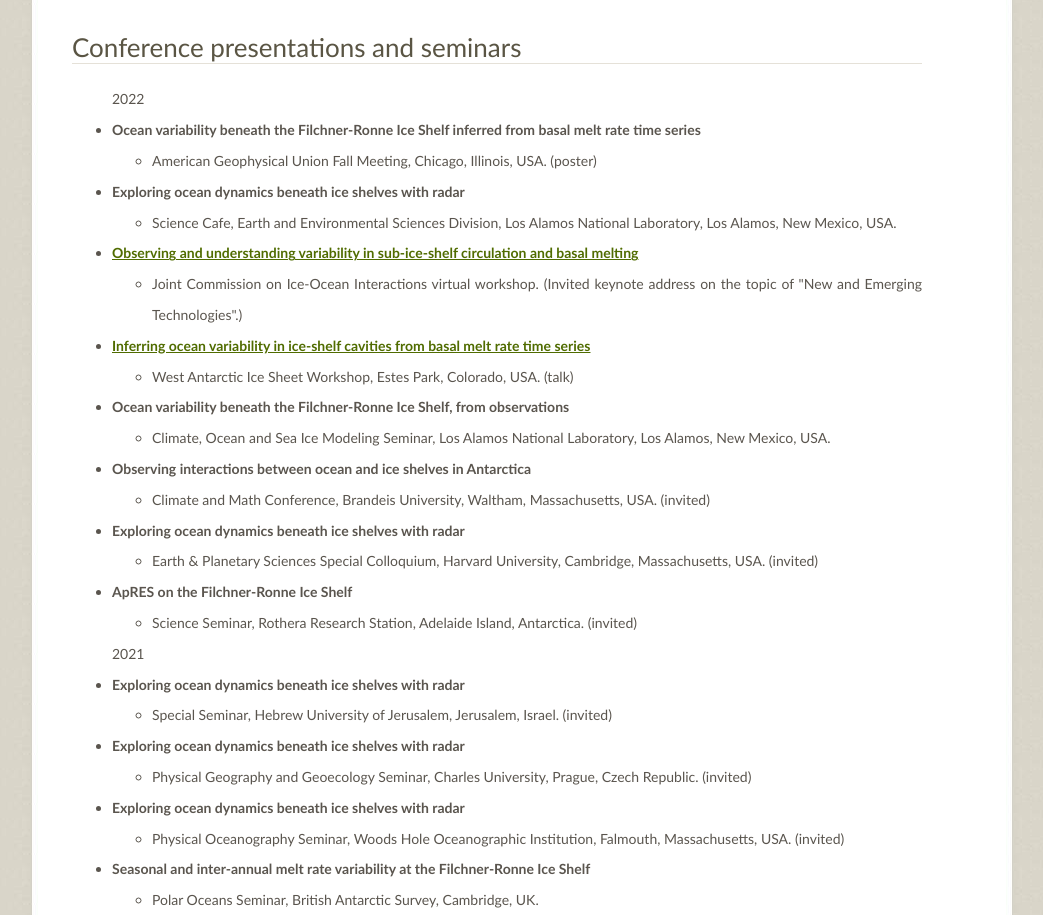
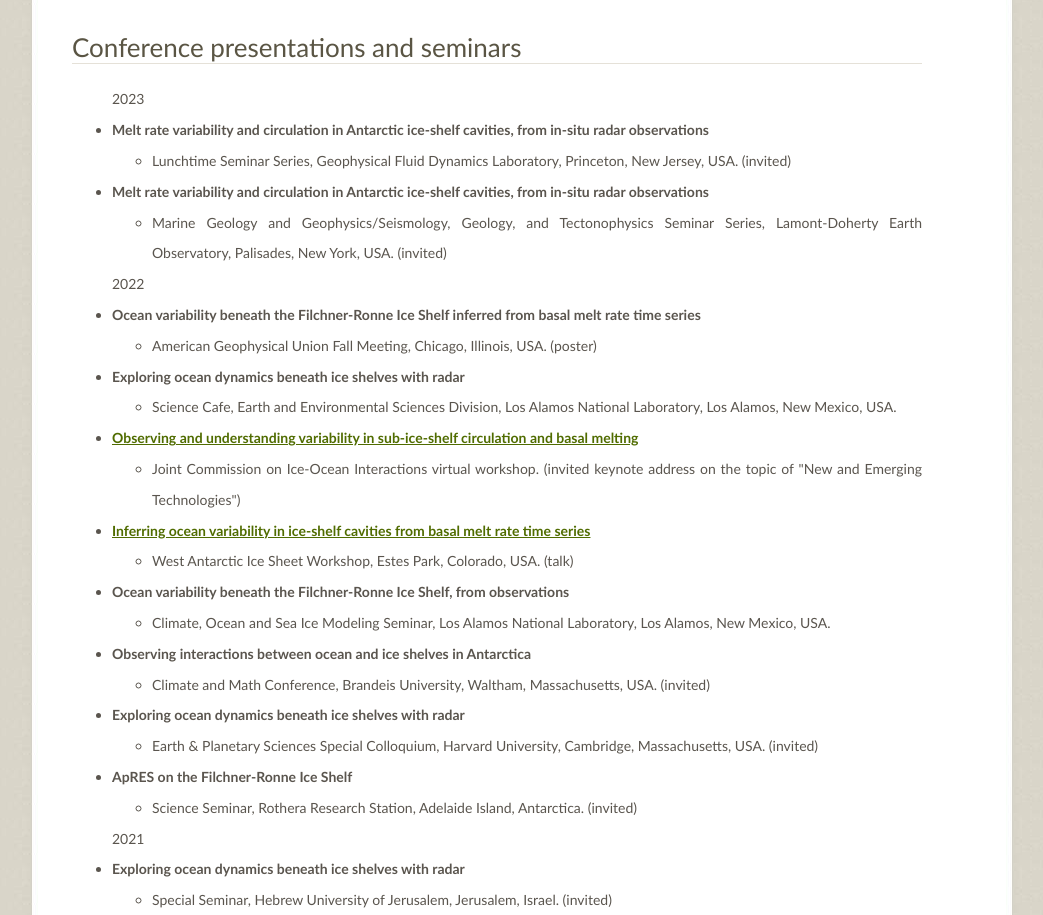
Before and after one commit to irenavankova/irenavankova.github.io, a plain HTML site: page Papers_Talks.html in a window 1280 px wide. Shown: the part 1530-2445 px from the top of the page, without its empty margins (118-1161 px from the left). Drawn offline with Linux system fonts and the light colour scheme.

Commit message:
east coast talks

```diff
--- a/Papers_Talks.html
+++ b/Papers_Talks.html
@@ -109,6 +109,19 @@ Paper featured as a Research Spotlight in the AGU's <a href="https://eos.org/res
 				<div class="entry">
 
 				  <ol reversed="reversed">
+2023
+
+    <li type="disc"><b>Melt rate variability and circulation in Antarctic ice-shelf cavities, from in-situ radar observations</b>
+   <ol>
+<li type="circle">Lunchtime Seminar Series, Geophysical Fluid Dynamics Laboratory, Princeton, New Jersey, USA. (invited)</li>
+</ol>
+
+    <li type="disc"><b>Melt rate variability and circulation in Antarctic ice-shelf cavities, from in-situ radar observations</b>
+   <ol>
+<li type="circle">Marine Geology and Geophysics/Seismology, Geology, and Tectonophysics Seminar Series, Lamont-Doherty Earth Observatory, Palisades, New York, USA. (invited)</li>
+</ol>
+
+
 2022
 
     <li type="disc"><b>Ocean variability beneath the Filchner-Ronne Ice Shelf inferred from basal melt rate time series</b>
@@ -123,7 +136,7 @@ Paper featured as a Research Spotlight in the AGU's <a href="https://eos.org/res
 
     <li type="disc"><a href="https://youtu.be/KlQw8ba-e2M" rel="nofollow"><b>Observing and understanding variability in sub-ice-shelf circulation and basal melting</b></a>
    <ol>
-<li type="circle">Joint Commission on Ice-Ocean Interactions virtual workshop. (Invited keynote address on the topic of "New and Emerging Technologies".)</li>
+<li type="circle">Joint Commission on Ice-Ocean Interactions virtual workshop. (invited keynote address on the topic of "New and Emerging Technologies")</li>
 </ol>
 
 
```
Also changed, not shown: Personal.html (+4 -3 lines).
